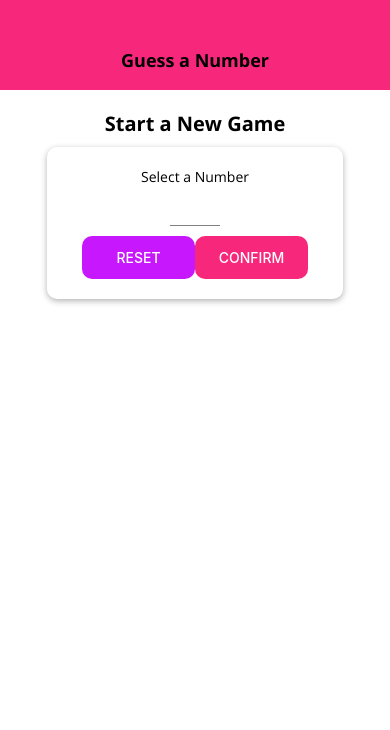
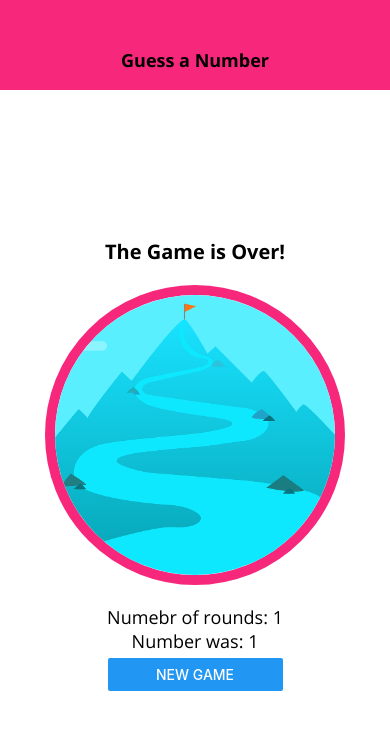
Before and after one commit to jjsebastianfuertes/guess-number-react-native, a React Native app: screen / in a window 390 px wide. Shown: the top 730 px of the page. Built offline with nearby package versions, Linux system fonts and the light colour scheme.

Commit message:
Add: local image && styles in GameOverScreen;

```diff
--- a/App.js
+++ b/App.js
@@ -44,6 +44,12 @@ export default function App() {
   };
 
   let content = <StartGameScreen  onStartGame={startGameHandler} />;
+  content =
+    <GameOverScreen
+      roundsNumber={1}
+      userNumber={1}
+      onRestartgame={configureNewGameHandler}
+    />;
   if(userNumber && guessRounds <= 0) {
     content = <GameScreen  userChoice={userNumber} onGameOver={gameOverHandler} />
   } else if (guessRounds > 0 ) {
--- a/screens/GameOverScreen.js
+++ b/screens/GameOverScreen.js
@@ -1,13 +1,23 @@
 import React from "react";
-import { View, Text, StyleSheet, Button } from "react-native";
+import { View, StyleSheet, Button, Image} from "react-native";
 import ButtonStyle from "../components/ButtonStyle";
+import PText from '../components/text/PText';
+import H1Text from "../components/text/H1Text";
+import Colors from "../constants/colors";
 
 const GameOverScreen = (props) => {
   return (
 		<View style={styles.screen}>
-			<Text>The Game is Over!</Text>
-			<Text>Numebr of rounds: {props.roundsNumber}</Text>
-			<Text>Number was: {props.userNumber}</Text>
+			<H1Text>The Game is Over!</H1Text>
+			<View style={styles.imageContainer}>
+				<Image
+					source={require('../assets/images/success.png')}
+					style={styles.image}
+					resizeMode="cover"
+				/>
+			</View>
+			<PText>Numebr of rounds: {props.roundsNumber}</PText>
+			<PText>Number was: {props.userNumber}</PText>
 			<ButtonStyle>
 				<Button title="New Game" onPress={props.onRestartgame}/>
 			</ButtonStyle>
@@ -20,6 +30,19 @@ const styles = StyleSheet.create({
 		flex: 1,
 		justifyContent: 'center',
 		alignItems: 'center'
+	},
+	imageContainer: {
+		width: 300,
+		height: 300,
+		borderRadius: 150,
+		borderWidth: 10,
+		borderColor: Colors.primary,
+		overflow: 'hidden',
+		marginVertical: 20
+	},
+	image: {
+		width: '100%',
+		height: '100%',
 	}
 })
 
```
Also changed, not shown: assets/images/success.png (added).
